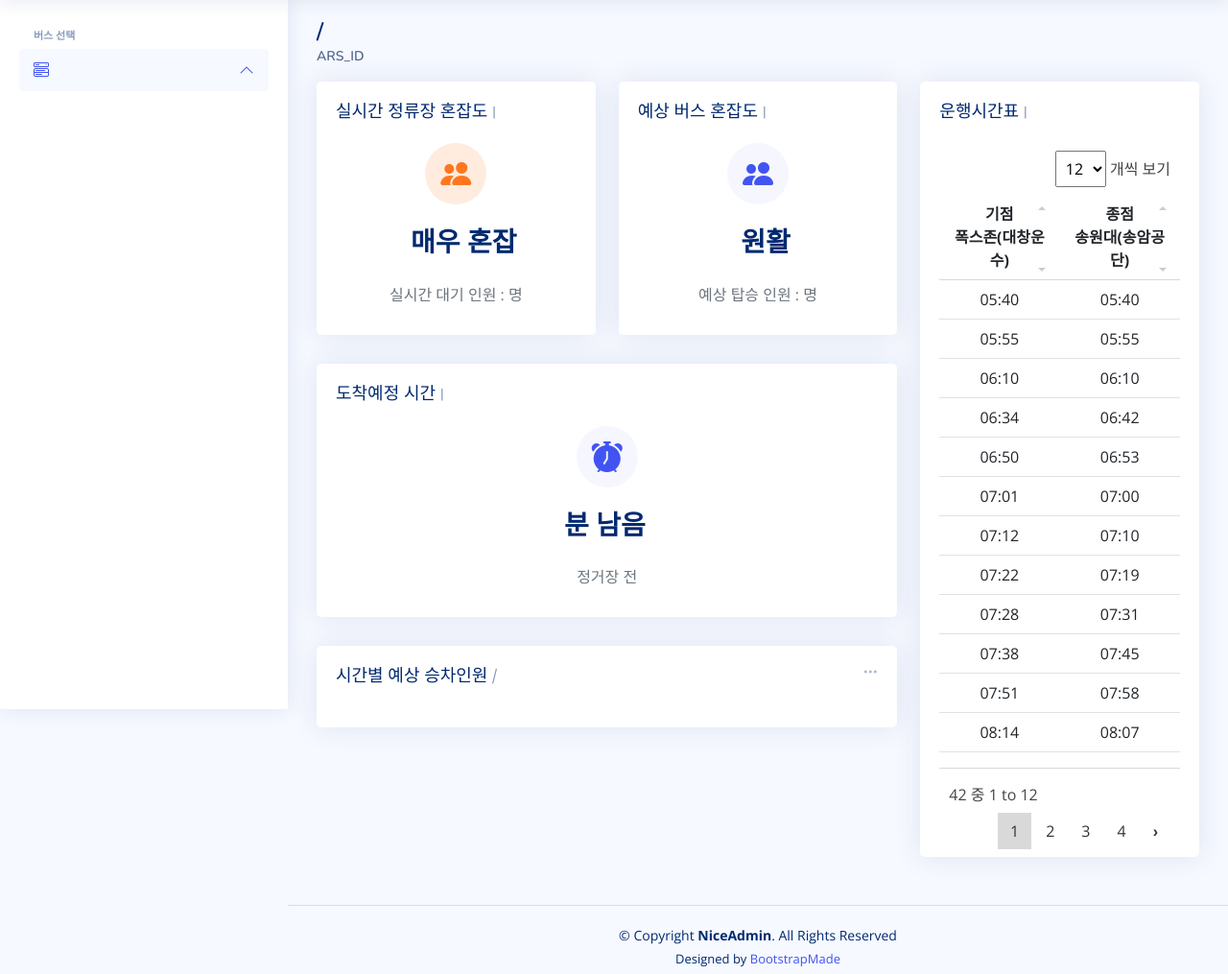
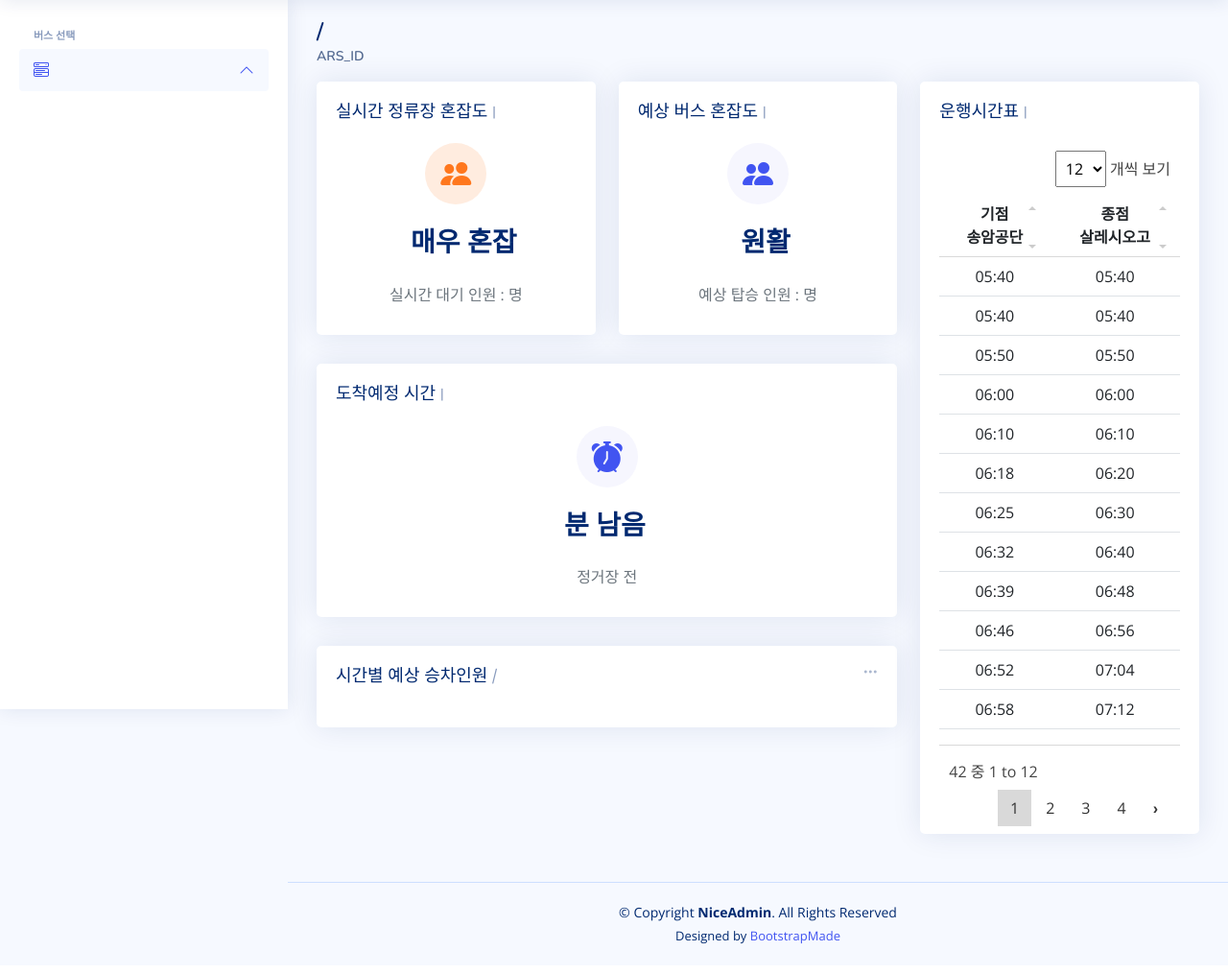
Before and after one commit to On-JungWoan/Bbeojung.kr, a Django app: template Web/templates/detail/index.html in a window 1280 px wide. Shown: the part 61-1076 px from the top of the page at 96% size. After the commit the page ends 1045 px from the top, so only its background shows below. Run offline with Django 4.2, Linux system fonts and the light colour scheme; the template is opened without the code that fills it, so the values that code supplies are empty; parts of the project's set-up code (start-up, migrations or seed data) failed here and were passed over; some libraries are stand-ins or nearby versions.

Commit message:
detail 페이지 수정

```diff
--- a/Web/templates/detail/index.html
+++ b/Web/templates/detail/index.html
@@ -424,10 +424,10 @@
                 <thead>
                   <tr>
                     <th scope="col">
-                      <div align="center">기점<br>폭스존(대창운수)</div>
+                      <div align="center">기점<br>송암공단</div>
                     </th>
                     <th scope="col">
-                      <div align="center">종점<br>송원대(송암공단)</div>
+                      <div align="center">종점<br>살레시오고</div>
                     </th>
                   </tr>
                 </thead>
@@ -437,48 +437,48 @@
                     <td><div align="center">05:40</div></td>
                   </tr>
                   <tr>
-                    <td><div align="center">05:55</div></th>
-                    <td><div align="center">05:55</div></td>
+                    <td><div align="center">05:40</div></th>
+                    <td><div align="center">05:40</div></td>
+                  </tr>
+                  <tr>
+                    <td><div align="center">05:50</div></th>
+                    <td><div align="center">05:50</div></td>
+                  </tr>
+                  <tr>
+                    <td><div align="center">06:00</div></th>
+                    <td><div align="center">06:00</div></td>
                   </tr>
                   <tr>
                     <td><div align="center">06:10</div></th>
                     <td><div align="center">06:10</div></td>
                   </tr>
                   <tr>
-                    <td><div align="center">06:34</div></th>
-                    <td><div align="center">06:42</div></td>
+                    <td><div align="center">06:18</div></th>
+                    <td><div align="center">06:20</div></td>
                   </tr>
                   <tr>
-                    <td><div align="center">06:50</div></th>
-                    <td><div align="center">06:53</div></td>
+                    <td><div align="center">06:25</div></th>
+                    <td><div align="center">06:30</div></td>
                   </tr>
                   <tr>
-                    <td><div align="center">07:01</div></th>
-                    <td><div align="center">07:00</div></td>
+                    <td><div align="center">06:32</div></th>
+                    <td><div align="center">06:40</div></td>
                   </tr>
                   <tr>
-                    <td><div align="center">07:12</div></th>
-                    <td><div align="center">07:10</div></td>
+                    <td><div align="center">06:39</div></th>
+                    <td><div align="center">06:48</div></td>
                   </tr>
                   <tr>
-                    <td><div align="center">07:22</div></th>
-                    <td><div align="center">07:19</div></td>
+                    <td><div align="center">06:46</div></th>
+                    <td><div align="center">06:56</div></td>
                   </tr>
                   <tr>
-                    <td><div align="center">07:28</div></th>
-                    <td><div align="center">07:31</div></td>
+                    <td><div align="center">06:52</div></th>
+                    <td><div align="center">07:04</div></td>
                   </tr>
                   <tr>
-                    <td><div align="center">07:38</div></th>
-                    <td><div align="center">07:45</div></td>
-                  </tr>
-                  <tr>
-                    <td><div align="center">07:51</div></th>
-                    <td><div align="center">07:58</div></td>
-                  </tr>
-                  <tr>
-                    <td><div align="center">08:14</div></th>
-                    <td><div align="center">08:07</div></td>
+                    <td><div align="center">06:58</div></th>
+                    <td><div align="center">07:12</div></td>
                   </tr>
                   <tr>
                     <td><div align="center">05:40</div></th>
```
